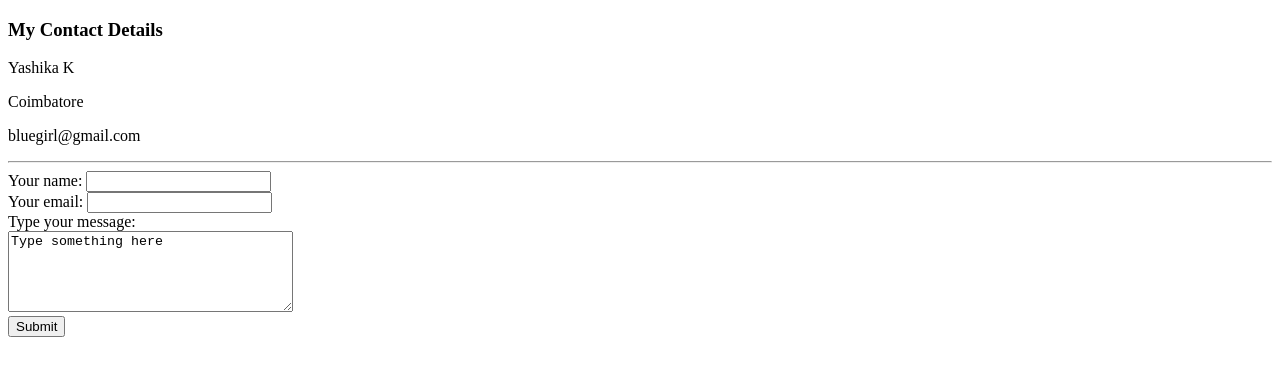
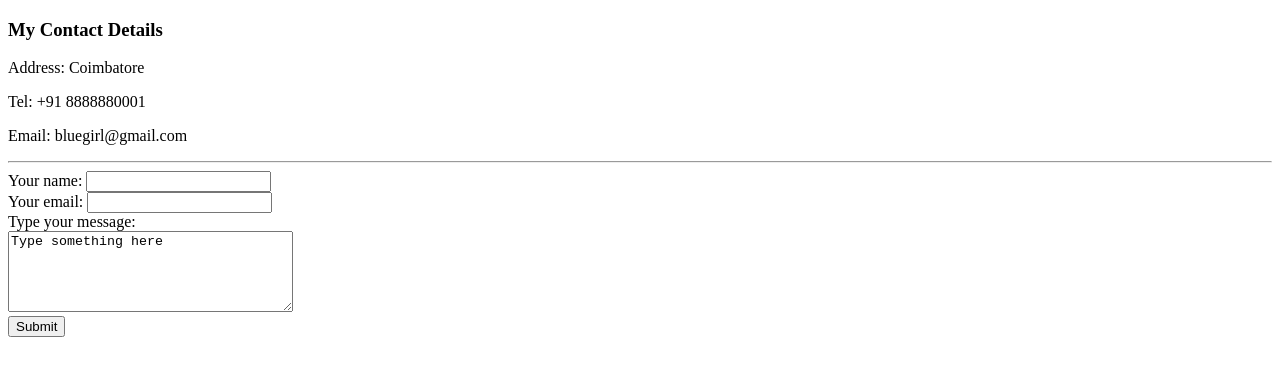
Before and after one commit to yashii98/cv, a plain HTML site: page contact.html in a window 1280 px wide. Drawn offline with Linux system fonts and the light colour scheme.

Commit message:
Add files via upload
updated contact page

```diff
--- a/contact.html
+++ b/contact.html
@@ -6,9 +6,9 @@
 </head>
 <body>
     <h3>My Contact Details</h3>
-    <p>Yashika K</p>
-    <p>Coimbatore</p>
-    <p>bluegirl@gmail.com</p>
+    <p>Address: Coimbatore</p>
+    <p>Tel: +91 8888880001</p>
+    <p>Email: bluegirl@gmail.com</p>
     <hr>
     <form action="mailto:kyashika79@gmail.com" method="post">
         <label>Your name:</label>
```
